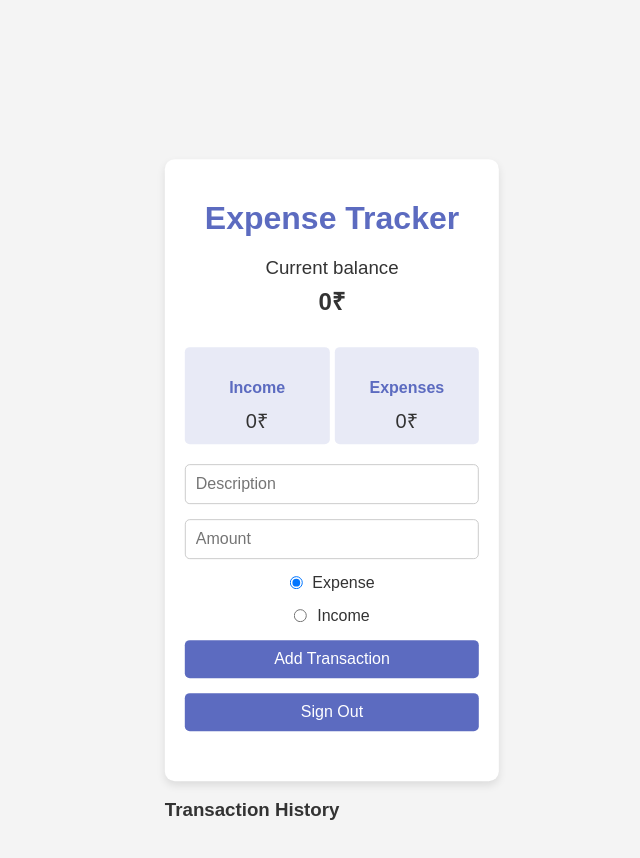
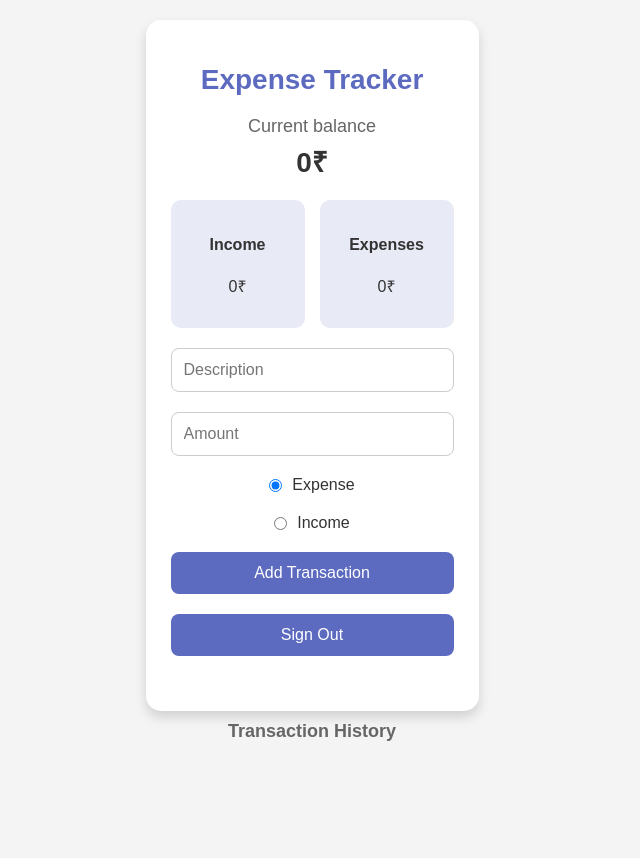
Before and after one commit to Ramkishangupta/Expense-Tracker, a React (Vite) app: page /Expense-Tracker/expense-tracker in a window 1280 px wide. Shown: the top 858 px of the page, without its empty margins (328-968 px from the left). After the commit the page ends 800 px from the top, so only its background shows below. Built offline with nearby package versions, Linux system fonts and the light colour scheme.

Commit message:
improved css

```diff
--- a/src/pages/expense-tracker/index.jsx
+++ b/src/pages/expense-tracker/index.jsx
@@ -48,7 +48,7 @@ const ExpenseTracker = () => {
             <div className="expense-tracker">
                 <div className="container">
                     <h1>Expense Tracker</h1>
-                    <p>{userName}</p>
+                    <h3>{userName}</h3>
                     <div className="balance">
                         <h3>Current balance</h3>
                         <h2>{balance}₹</h2>
@@ -107,7 +107,7 @@ const ExpenseTracker = () => {
                     </form>
                 </div>
             </div>
-            <div>
+            <div className="exp1">
                 <h3>Transaction History</h3>
                 <ul className="transaction-history">
                     {transactions.map((transaction) => {
--- a/src/pages/expense-tracker/style.css
+++ b/src/pages/expense-tracker/style.css
@@ -7,45 +7,59 @@ body {
     padding: 0;
     display: flex;
     justify-content: center;
-    align-items: center;
+    align-items: flex-start; /* Align at the top */
     min-height: 100vh;
+    box-sizing: border-box; /* Include padding/border in height */
 }
 
+/* Centering container */
 .container1 {
-    position: absolute;
-    top: 50%;
-    left: 50%;
-    transform: translate(-50%, -35%);
-    margin-top: 5px;
+    display: flex;
+    flex-direction: column; /* Stack children vertically */
+    justify-content: flex-start; /* Adjust vertically based on content */
+    align-items: center; /* Center horizontally */
+    width: 100%;
+    padding-top: 20px;
+    box-sizing: border-box;
 }
-
-
+.container1 h3 {
+    text-align: center; /* Center horizontally */
+    margin-top: 10px; /* Optional: Adjust spacing from the header */
+    font-size: 18px; /* Optional: Set a consistent font size */
+    color: #666; /* Optional: Add a lighter color for differentiation */
+}
 /* Expense Tracker container */
 .expense-tracker {
     width: 100%;
-    max-width: 400px;
+    max-width: 450px; /* Increased width for modern look */
     background-color: #fff;
-    padding: 20px;
-    border-radius: 10px;
-    box-shadow: 0 4px 8px rgba(0, 0, 0, 0.1);
+    padding: 25px; /* Slightly larger padding */
+    border-radius: 15px; /* Smooth rounded corners */
+    box-shadow: 0 6px 12px rgba(0, 0, 0, 0.15); /* More prominent shadow */
     display: flex;
     flex-direction: column;
+    gap: 25px; /* Add spacing between sections */
+    transition: transform 0.3s ease, box-shadow 0.3s ease;
 }
 
-/* Container for content */
-.container {
-    text-align: center;
+.expense-tracker:hover {
+    transform: translateY(-5px); /* Lift effect */
+    box-shadow: 0 10px 20px rgba(0, 0, 0, 0.2); /* Enhanced shadow */
 }
 
 /* Header */
 h1 {
     color: #5c6bc0;
     margin-bottom: 20px;
+    text-align: center; /* Centered header */
+    font-size: 28px; /* Slightly larger font */
+    font-weight: bold;
 }
 
 /* Balance section */
 .balance {
-    margin-bottom: 30px;
+    margin-bottom: 20px;
+    text-align: center; /* Center balance content */
 }
 
 .balance h3 {
@@ -54,7 +68,7 @@ h1 {
 }
 
 .balance h2 {
-    font-size: 24px;
+    font-size: 28px;
     margin: 0;
     color: #333;
 }
@@ -63,44 +77,50 @@ h1 {
 .summary {
     display: flex;
     justify-content: space-between;
+    gap: 15px; /* Adjust gap */
+    flex-wrap: wrap; /* Allow wrapping on small screens */
     margin-bottom: 20px;
-    gap: 5px;
 }
 
 .summary div {
-    width: 48%;
-    padding: 10px;
+    flex: 1; /* Equal width for summary items */
+    min-width: 45%; /* Adjust for responsive design */
+    padding: 15px; /* More padding for better spacing */
     background-color: #e8eaf6;
-    border-radius: 5px;
+    border-radius: 10px; /* Slightly more rounded */
+    box-sizing: border-box; /* Ensure padding is included */
+    text-align: center;
+    transition: transform 0.3s ease, background-color 0.3s ease;
 }
 
-.summary h4 {
-    margin-bottom: 10px;
-    color: #5c6bc0;
-}
-
-.summary p {
-    font-size: 20px;
-    margin: 0;
-    color: #333;
+.summary div:hover {
+    transform: translateY(-3px); /* Lift effect */
+    background-color: #c5cae9; /* Slightly darker shade on hover */
 }
 
 /* Form section */
 .add-transaction {
     display: flex;
     flex-direction: column;
-    gap: 15px;
+    gap: 20px;
     margin-bottom: 30px;
 }
 
 .add-transaction input[type="text"],
 .add-transaction input[type="number"] {
-    padding: 10px;
+    padding: 12px; /* Slightly larger padding */
     font-size: 16px;
     border: 1px solid #ccc;
-    border-radius: 5px;
+    border-radius: 8px; /* More rounded */
     width: 100%;
     box-sizing: border-box;
+    transition: border-color 0.3s ease;
+}
+
+.add-transaction input[type="text"]:focus,
+.add-transaction input[type="number"]:focus {
+    border-color: #5c6bc0; /* Highlight on focus */
+    outline: none;
 }
 
 .add-transaction div {
@@ -121,38 +141,41 @@ h1 {
 
 button[type="submit"],
 button {
-    padding: 10px 20px;
+    padding: 12px 20px; /* Larger button size */
     font-size: 16px;
     color: #fff;
     background-color: #5c6bc0;
     border: none;
-    border-radius: 5px;
+    border-radius: 8px; /* Smooth rounded corners */
     cursor: pointer;
-    transition: background-color 0.3s ease;
+    transition: background-color 0.3s ease, transform 0.3s ease;
 }
 
 button[type="submit"]:hover,
 button:hover {
     background-color: #3949ab;
+    transform: scale(1.05); /* Slight grow effect */
+}
+.exp1{
+    width: 90%;
 }
 /* Transaction History Styling */
 .transaction-history {
     list-style: none;
     padding: 0;
     margin: 20px 0;
-    max-height: 300px; /* Adjust height as needed */
-    overflow-y: auto; /* Enable vertical scrolling */
+    width: 100%;
 }
 
 .transaction-history li {
     background-color: #f4f4f4;
     padding: 15px;
     margin-bottom: 10px;
-    border-radius: 8px;
+    border-radius: 10px; /* More rounded */
     display: flex;
     justify-content: space-between;
     align-items: center;
-    border-left: 5px solid;
+    border-left: 6px solid;
     transition: background-color 0.3s ease, transform 0.3s ease;
 }
 
@@ -200,3 +223,24 @@ button:hover {
 .transaction-history .label-income {
     background-color: #81c784;
 }
+
+/* Responsive styles for mobile */
+@media (max-width: 600px) {
+    .container1 {
+        padding: 10px;
+    }
+
+    .expense-tracker {
+        width: 100%; /* Take full width on mobile */
+        padding: 20px;
+    }
+
+    .summary {
+        flex-direction: column;
+        gap: 10px;
+    }
+
+    .summary div {
+        width: 100%; /* Full width on mobile */
+    }
+}
```
